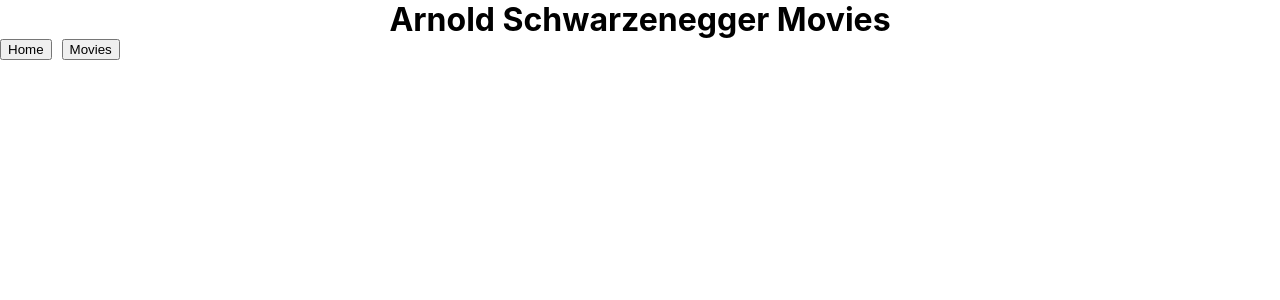
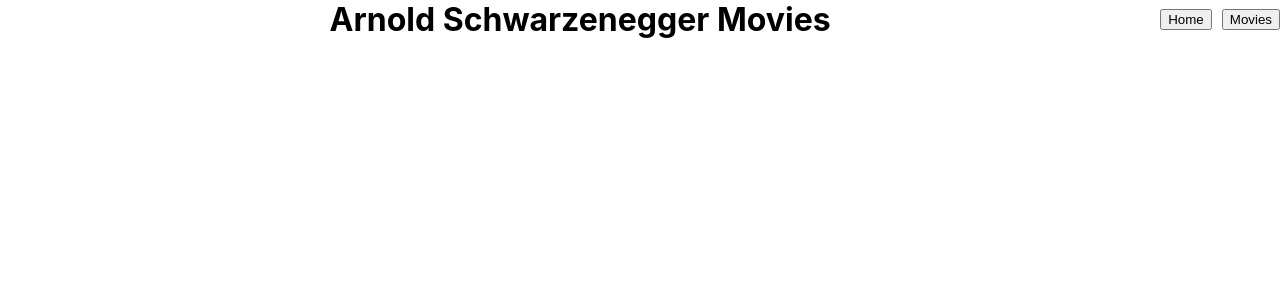
Before and after one commit to Kimichka/phase-2-react-project-frontend-github, a React (Create React App) app: page / in a window 1280 px wide. Shown: the top 300 px of the page. Built offline with nearby package versions, Linux system fonts and the light colour scheme.

Commit message:
Updates header and css for looks

```diff
--- a/src/components/Header.js
+++ b/src/components/Header.js
@@ -11,8 +11,12 @@
 
   return (
     <nav className="navbar navbar-expand-lg navbar-light bg-light">
+
       <div className="container-fluid">
-        <div className="navbar-brand header-text">Arnold Schwarzenegger Movies</div>
+      <div className="navbar-title">
+
+          <span className="navbar-brand header-text">Arnold Schwarzenegger Movies</span>
+        </div>
         <div className="navbar-buttons">
           <button className="nav-link" onClick={handleHomeClick}>Home</button>
           <button className="nav-link" onClick={() => setShowMovies(true)}>Movies</button>
--- a/src/index.css
+++ b/src/index.css
@@ -17,7 +17,21 @@
   font-weight: bold;
 }
 
+.container-fluid {
+  display: flex;
+  justify-content: center;
+  align-items: center;
+}
+
+.navbar-title {
+  flex: 1;
+  text-align: center;
+}
+
 .navbar-buttons {
   display: flex;
-  gap: 10px;
+  gap: 10px; /* Adjust the spacing between the buttons as needed */
+  align-items: center;
+  margin-left: auto;
+  margin-right: 0;
 }
```
Also changed, not shown: src/App.css (line endings or trailing spaces).
